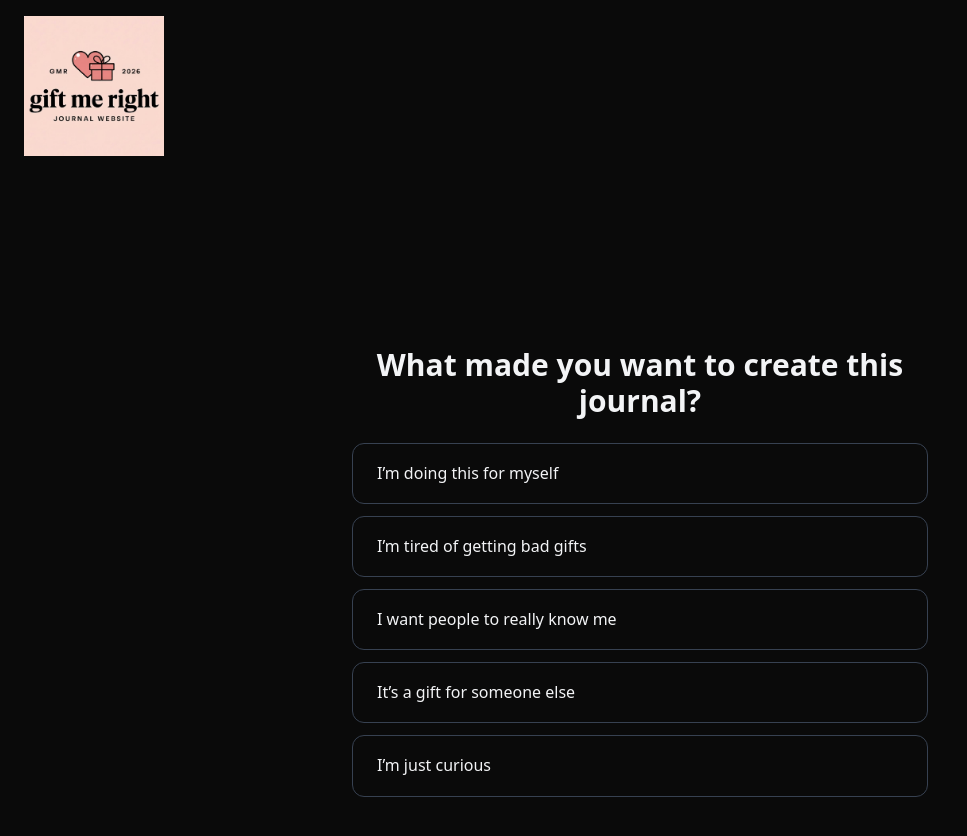
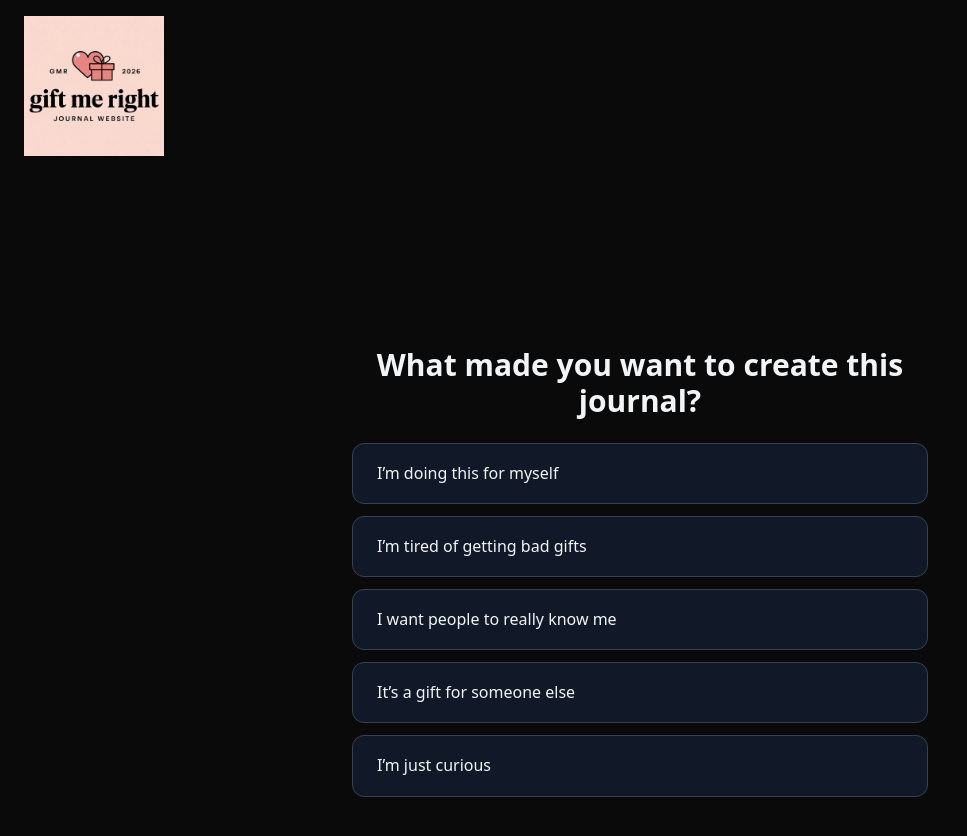
Before and after one commit to GiftMeRight/Gift-Me-Right-Official, a Next.js app: page /create in a window 1280 px wide. Both pictures are taken after a click on the button "Take the Quiz". Shown: the top 836 px of the page, without its empty margins (0-967 px from the left). Built offline with nearby package versions, Linux system fonts and the light colour scheme.

Commit message:
Update page.jsx

```diff
--- a/app/create/page.jsx
+++ b/app/create/page.jsx
@@ -55,12 +55,20 @@ export default function CreatePage() {
             "It’s a gift for someone else",
             "I’m just curious",
           ].map((option) => (
-            <button
-              key={option}
-              className="w-full px-6 py-4 rounded-xl border border-gray-300 dark:border-gray-700 hover:bg-pink-50 dark:hover:bg-gray-800 transition text-left"
-            >
-              {option}
-            </button>
+<button
+  key={option}
+  className="
+    w-full px-6 py-4 rounded-xl border
+    border-gray-300 dark:border-gray-700
+    bg-white dark:bg-gray-900
+    text-gray-900 dark:text-gray-100
+    hover:bg-pink-50 dark:hover:bg-gray-800
+    transition text-left
+  "
+>
+  {option}
+</button>
+
           ))}
         </div>
       </div>
```
